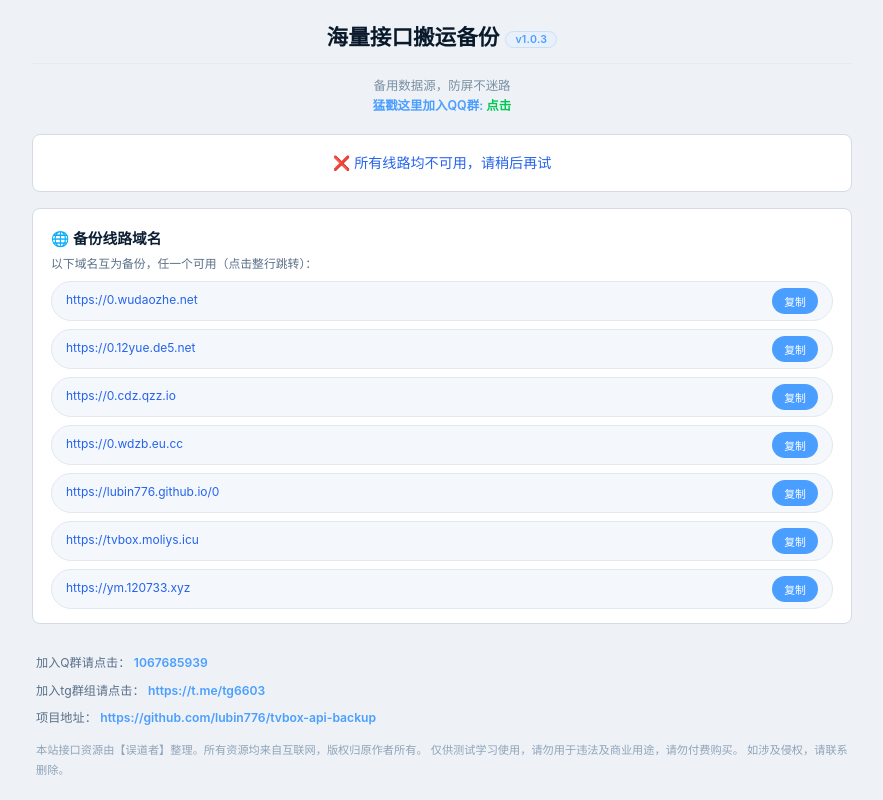
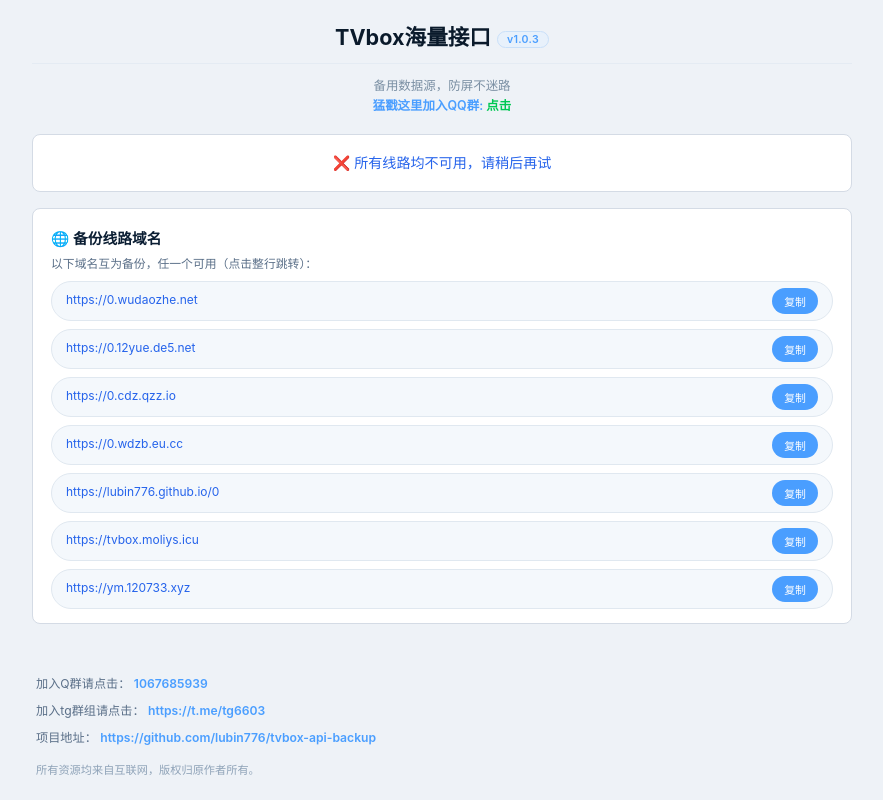
Before and after one commit to pengcgg/tvbox-api-backup, a plain HTML site: page 内嵌检测页1.0.3.html in a window 1280 px wide. Shown: the whole page, without its empty margins (198-1081 px from the left). Drawn offline with Linux system fonts and the light colour scheme; no server answers.

Commit message:
更新 内嵌检测页1.0.3.html

```diff
--- a/内嵌检测页1.0.3.html
+++ b/内嵌检测页1.0.3.html
@@ -6,7 +6,7 @@
 <meta http-equiv="Cache-Control" content="no-cache, no-store, must-revalidate">
 <meta http-equiv="Pragma" content="no-cache">
 <meta http-equiv="Expires" content="0">
-<title>海量接口搬运备份</title>
+<title>TVbox海量接口</title>
 <style>
 *,*::before,*::after{margin:0;padding:0;box-sizing:border-box}
 html,body{height:100%}
@@ -169,7 +169,7 @@ body.batch-mode .mode-batch{display:block}
 <div class="container">
 
   <div class="header-block">
-    <h1>海量接口搬运备份<span class="version-tag">v1.0.3</span></h1>
+    <h1>TVbox海量接口<span class="version-tag">v1.0.3</span></h1>
     <div class="header-divider"></div>
     <p class="subtitle">
       备用数据源，防屏不迷路<br>
@@ -232,15 +232,13 @@ body.batch-mode .mode-batch{display:block}
     <a id="about-tg" href="https://t.me/tg6603" target="_blank" rel="noopener noreferrer">https://t.me/tg6603</a>
   </p>
   <p>项目地址：
-    <a href="https://github.com/lubin776/tvbox-api-backup" target="_blank" rel="noopener noreferrer">https://github.com/lubin776/tvbox-api-backup</a>
+    <a href="https://github.com/pengcgg/tvbox-api-backup" target="_blank" rel="noopener noreferrer">https://github.com/lubin776/tvbox-api-backup</a>
   </p>
 </div>
 
 <footer class="page-footer">
   <p>
-    本站接口资源由【误道者】整理。所有资源均来自互联网，版权归原作者所有。
-    仅供测试学习使用，请勿用于违法及商业用途，请勿付费购买。
-    如涉及侵权，请联系删除。
+    所有资源均来自互联网，版权归原作者所有。
   </p>
 </footer>
 
```
